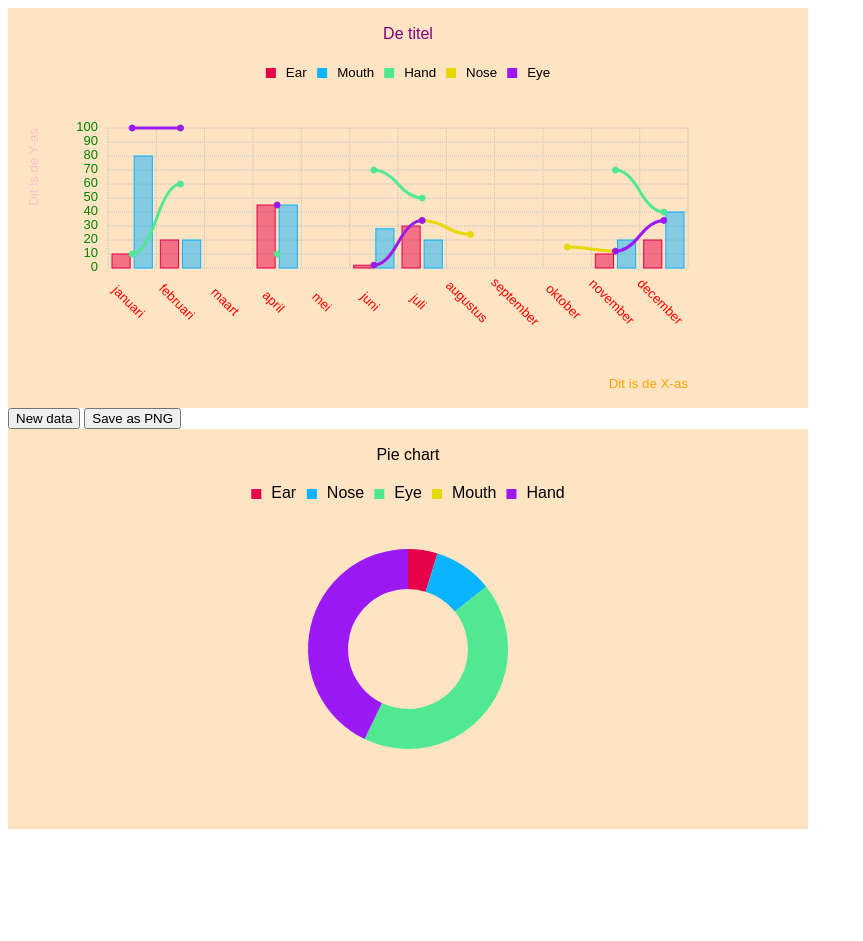
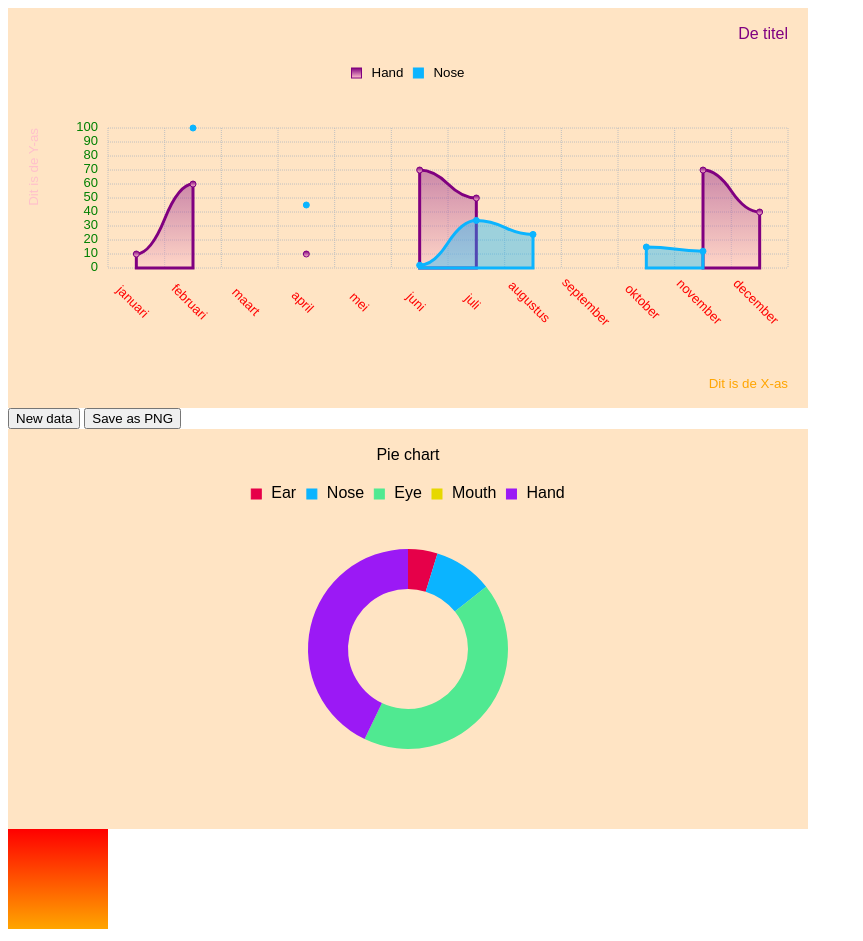
Before and after one commit to michielvaneerd/SvgChart, a plain HTML site: page index_svg.html in a window 1280 px wide. Shown: the whole page, without its empty margins (0-863 px from the left). Before the commit the page ends 837 px from the top, so only its background shows below. Drawn offline with Linux system fonts and the light colour scheme.

Commit message:
Gradients

```diff
--- a/app_svg.js
+++ b/app_svg.js
@@ -31,6 +31,8 @@
         focusedValueFill: 'pink',
         focusedValueColor: 'black',
         legendPosition: 'top', // right, left, bottom
+        titleHorizontalPosition: 'right',
+        titleVerticalPosition: 'top',
 
         // Other values
         //focusedValueWidth: 120,
@@ -55,7 +57,7 @@
         xAxisLabelRotation: 45,
         // connectNullValues: false,
         // lineCurved: true,
-        // lineChartFilled: false,
+        lineChartFilled: true,
         // pointRadius: 3,
         // points: true,
         // barSpacing: 4,
@@ -68,27 +70,32 @@
         padding: {
             top: 120,
             left: 100,
-            right: 120,
+            right: 20,
             bottom: 140
         },
         series: [
+            // {
+            //     title: 'Ear',
+            //     id: 'ear',
+            //     //color: 'green',
+            //     gradient: ['red', 'orange'],
+            //     type: 'bar'
+            // },
+            // {
+            //     title: 'Mouth',
+            //     id: 'mouth',
+            //     //color: 'indigo',
+            //     type: 'bar'
+            // },
             {
-                title: 'Ear',
-                id: 'ear',
-                //color: 'green',
-                type: 'bar'
-            },
-            {
-                title: 'Mouth',
-                id: 'mouth',
-                //color: 'indigo',
-                type: 'bar'
-            },
-            {
+                // Dus color: algemeen fallback
+                // Altijd kijken naar strokeColor
+                // Als fillGradient is gevuld dan deze pakken, anders color, anders default color.
                 title: 'Hand',
                 id: 'hand',
-                //color: 'lime',
-                type: 'line'
+                type: 'line',
+                strokeColor: 'purple', // dit is ook de point color!
+                fillGradient: ['purple', 'pink'],
             },
             {
                 title: 'Nose',
@@ -96,12 +103,12 @@
                 //color: 'orange',
                 type: 'line'
             },
-            {
-                title: 'Eye',
-                id: 'eye',
-                //color: 'blue',
-                type: 'line'
-            },
+            // {
+            //     title: 'Eye',
+            //     id: 'eye',
+            //     //color: 'blue',
+            //     type: 'line'
+            // },
         ]
     };
 
--- a/index_svg.html
+++ b/index_svg.html
@@ -15,7 +15,27 @@
 
     <div id="svgWrapper2" style="width:800px; height:400px"></div>
 
+    <svg width="100" height="100" xmlns="http://www.w3.org/2000/svg">
+        <defs>
+          <linearGradient id="Gradient1">
+            <stop class="stop1" offset="0%" />
+            <!--<stop class="stop2" offset="50%" />-->
+            <stop class="stop3" offset="100%" />
+          </linearGradient>
+          <linearGradient id="Gradient2" x1="0" x2="0" y1="0" y2="1">
+            <stop offset="0%" stop-color="red" />
+            <!--<stop offset="50%" stop-color="orange" />-->
+            <stop offset="100%" stop-color="orange" />
+          </linearGradient>
+        </defs>
 
+        <rect
+          x="0"
+          y="0"
+          width="100"
+          height="100"
+          fill="url(#Gradient2)" />
+      </svg>
 
     <script src="./svg.js"></script>
     <script src="./app_svg.js"></script>
--- a/svg.js
+++ b/svg.js
@@ -96,6 +96,8 @@
         if (this.config.backgroundColor) {
             this.svg.style.backgroundColor = this.config.backgroundColor;
         }
+        this.defsElement = el('defs');
+        this.svg.appendChild(this.defsElement);
         this.parent.appendChild(this.svg);
 
         switch (this.config.chartType) {
@@ -120,7 +122,7 @@
             this.addLegend();
         }
 
-
+        initSeries.call(this);
 
         this.serieGroupElement = el('g', {
             id: 'my-serie-group'
@@ -155,8 +157,48 @@
 
     };
 
-    function initPie() {
+    function getSerieStrokeColor(serie, serieIndex) {
+        if (serie.strokeColor) {
+            return serie.strokeColor;
+        }
+        if (serie.color) {
+            return serie.color;
+        }
+        return defaultColorPalette[serieIndex];
+    }
 
+    function getSerieFill(serie, serieIndex) {
+        if (serie.fillGradient) {
+            return `url(#${serie.id}-gradient)`;
+        }
+        if (serie.color) {
+            return serie.color;
+        }
+        return defaultColorPalette[serieIndex];
+    }
+
+    // Do things that we need to do once per config, but we need the series for this.
+    function initSeries() {
+        this.config.series.forEach(function (serie) {
+            if (serie.fillGradient) {
+                var lg = el('linearGradient', {
+                    id: serie.id + '-gradient',
+                    x1: 0,
+                    x2: 0,
+                    y1: 0,
+                    y2: 1
+                });
+                lg.appendChild(el('stop', {
+                    offset: "0%",
+                    stopColor: serie.fillGradient[0]
+                }));
+                lg.appendChild(el('stop', {
+                    offset: "100%",
+                    stopColor: serie.fillGradient[1]
+                }));
+                this.defsElement.appendChild(lg);
+            }
+        }, this);
     }
 
     function initLineAndBar() {
@@ -243,7 +285,9 @@
                 y: y,
                 width: 10,
                 height: 10,
-                fill: serie.color || defaultColorPalette[serieIndex]
+                fill: getSerieFill.call(this, serie, serieIndex),
+                stroke: getSerieStrokeColor.call(this, serie, serieIndex),
+                strokeWidth: 1
             }));
             gSerie.appendChild(el('text', {
                 x: x + 20,
@@ -258,7 +302,7 @@
         this.svg.appendChild(gLegend);
         if (this.config.legendPosition === 'top') {
             var curX = 0;
-            gLegend.querySelectorAll('g').forEach(function(g) {
+            gLegend.querySelectorAll('g').forEach(function (g) {
                 const box = g.getBBox();
                 g.querySelector('rect').setAttribute('x', curX);
                 g.querySelector('text').setAttribute('x', curX + 20);
@@ -299,12 +343,44 @@
         }, document.createTextNode(this.config.xAxisTitle)));
     };
 
+    function initPie() {}
+
     window.SvgChart.prototype.addTitle = function () {
+
+        var x, y, dominantBaseline, textAnchor = null;
+        switch (this.config.titleHorizontalPosition) {
+            case 'right':
+                x = this.width - 20;
+                textAnchor = 'end';
+                break;
+            case 'left':
+                x = 20;
+                textAnchor = 'start';
+                break;
+            default:
+                x = this.width / 2;
+                textAnchor = 'middle';
+                break;
+        }
+        switch (this.config.titleHorizontalPosition) {
+            case 'center':
+                x = this.height / 2;
+                dominantBaseline = 'middle';
+                break;
+            case 'bottom':
+                x = this.width - 20;
+                dominantBaseline = 'auto';
+                break;
+            default:
+                y = 20;
+                dominantBaseline = 'hanging';
+                break;
+        }
         this.svg.appendChild(el('text', {
-            x: this.width / 2,
+            x: x,
             y: 20,
-            textAnchor: 'middle',
-            dominantBaseline: 'hanging',
+            textAnchor: textAnchor,
+            dominantBaseline: dominantBaseline,
             fontFamily: this.config.fontFamily || '',
             fontSize: this.config.fontSizeTitle || '',
             fill: this.config.titleColor || '',
@@ -581,7 +657,7 @@
             var path = describeArcDonut(centerX, centerY, radius - 40, 40, startAngle, endAngle);
             serieGroup.appendChild(el('path', {
                 d: path.join(' '),
-                fill: serie.color || defaultColorPalette[serieIndex],
+                fill: getSerieFill.call(this, serie, serieIndex),
                 className: 'my-pie-piece',
                 tabindex: 0,
                 dataValue: value
@@ -775,9 +851,10 @@
                         paths.forEach(function (path) {
                             serieGroup.appendChild(el('path', {
                                 d: path.join(' '),
-                                fill: this.config.lineChartFilled ? (serie.color || defaultColorPalette[serieIndex]) : 'none',
+                                fill: this.config.lineChartFilled ? getSerieFill.call(this, serie, serieIndex) : 'none',
                                 fillOpacity: 0.4,
                                 stroke: (serie.color || defaultColorPalette[serieIndex]),
+                                stroke: getSerieStrokeColor.call(this, serie, serieIndex),
                                 strokeWidth: this.config.lineWidth || '',
                                 className: 'my-line'
                             }));
@@ -790,8 +867,8 @@
                                     cy: point.y,
                                     r: this.config.pointRadius,
                                     zIndex: 1,
-                                    fill: (serie.color || defaultColorPalette[serieIndex]),
-                                    stroke: (serie.color || defaultColorPalette[serieIndex]),
+                                    fill: getSerieFill.call(this, serie, serieIndex),
+                                    stroke: getSerieStrokeColor.call(this, serie, serieIndex),
                                     dataValue: point.value,
                                     className: 'my-line-point',
                                     tabindex: this.config.showValueOnFocus ? 0 : null
@@ -823,11 +900,11 @@
                                 y: y,
                                 width: barWidth,
                                 height: this.chartHeight + this.config.padding.top + this.config.yAxisGridPadding - height,
-                                fill: (serie.color || defaultColorPalette[serieIndex]),
+                                fill: getSerieFill.call(this, serie, serieIndex),
                                 className: 'my-bar',
                                 fillOpacity: this.config.barFillOpacity || '',
                                 strokeWidth: this.config.barStrokeWidth || 0,
-                                stroke: (serie.color || defaultColorPalette[serieIndex]),
+                                stroke: getSerieStrokeColor.call(this, serie, serieIndex),
                                 dataValue: value,
                                 tabindex: this.config.showValueOnFocus ? 0 : null
                             }));
```
